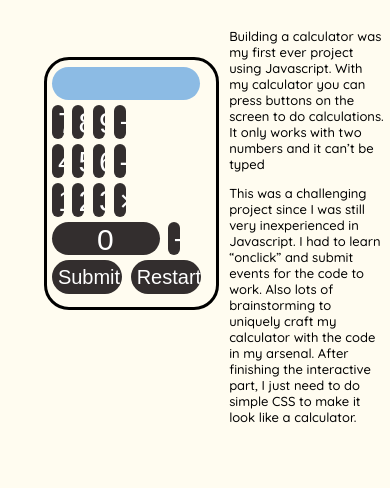
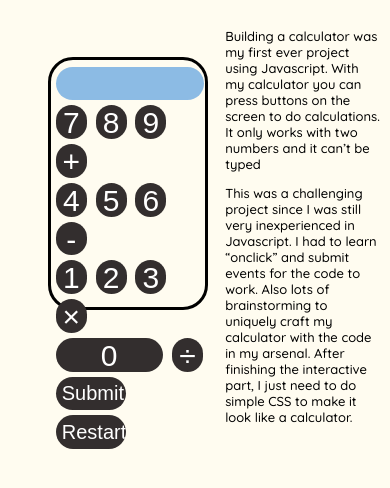
Before and after one commit to Red-Su/Personal-Website, a plain HTML site: page cal.html in a window 390 px wide. Shown: the part 104-592 px from the top of the page. Drawn offline with Linux system fonts and the light colour scheme.

Commit message:
Update cal.css

```diff
--- a/cal.css
+++ b/cal.css
@@ -67,7 +67,7 @@ form {
 }
 @media screen and (max-width: 480px) {
     input {
-        width: 1vw;
+        width: 8vw;
         height: 4vh;
     }
     .zero {
@@ -90,7 +90,7 @@ form {
         font-size: 25px;
     }
     form {
-        width: 45vw;
+        width: 41vw;
         height: 30vh;
     }
 }
```
